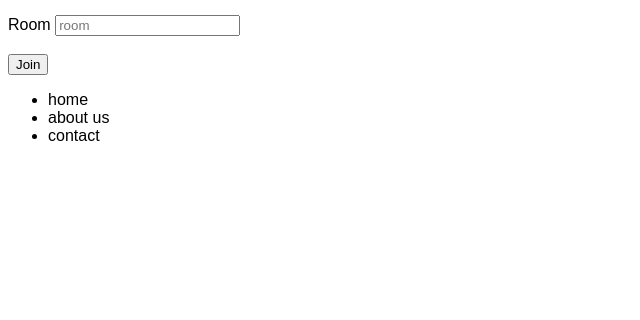
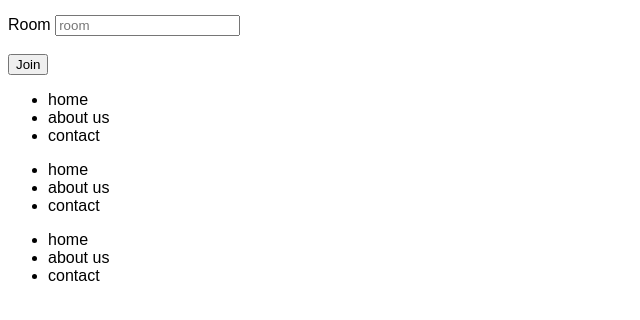
Before and after one commit to fitzpatrickg/chat-app, a website: page public/index.html in a window 1280 px wide. Shown: the part 104-424 px from the top of the page, without its empty margins (0-640 px from the left). Drawn offline with Linux system fonts and the light colour scheme.

Commit message:
commit 2

```diff
--- a/public/index.html
+++ b/public/index.html
@@ -39,6 +39,16 @@
         <li>about us</li>
         <li>contact</li>
     </ul>
+    <ul>
+        <li>home</li>
+        <li>about us</li>
+        <li>contact</li>
+    </ul>
+    <ul>
+        <li>home</li>
+        <li>about us</li>
+        <li>contact</li>
+    </ul>
 </footer>
 </body>
 </html>
```
